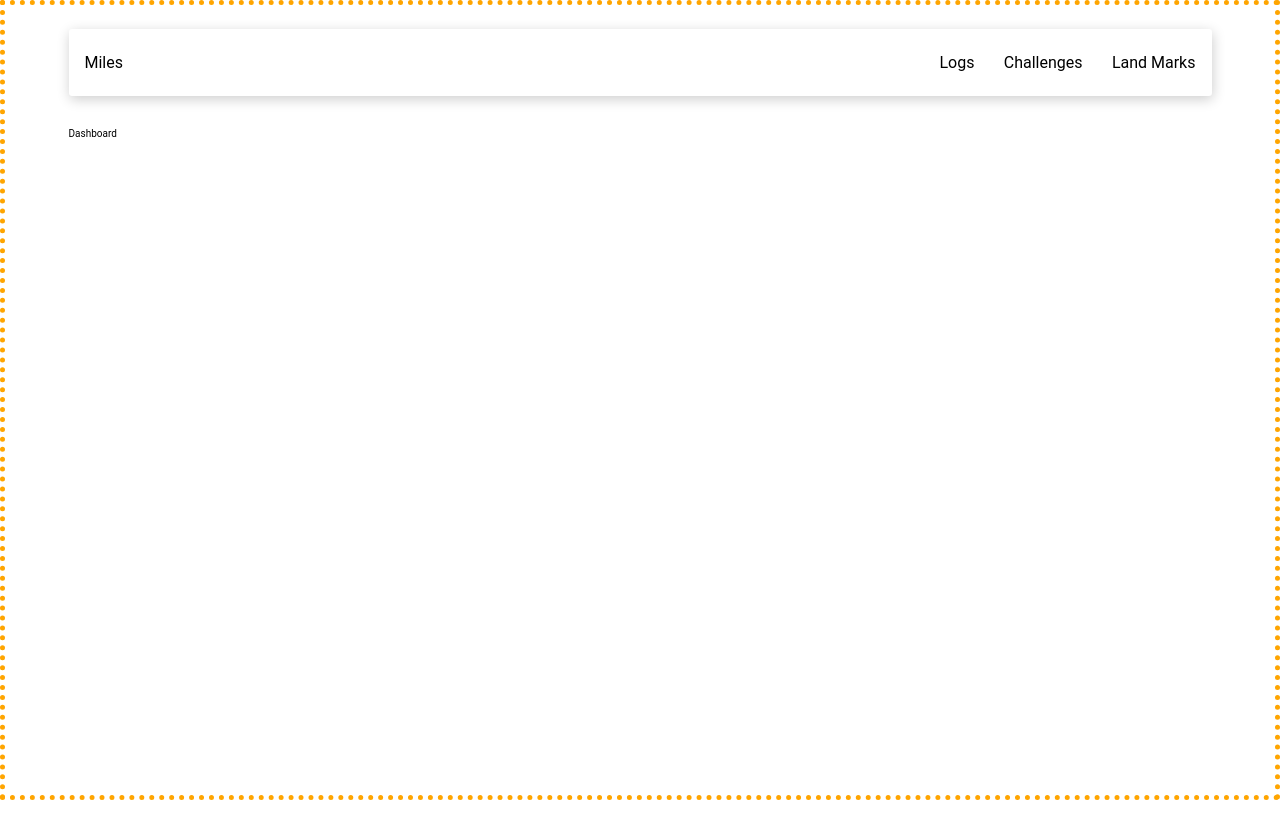
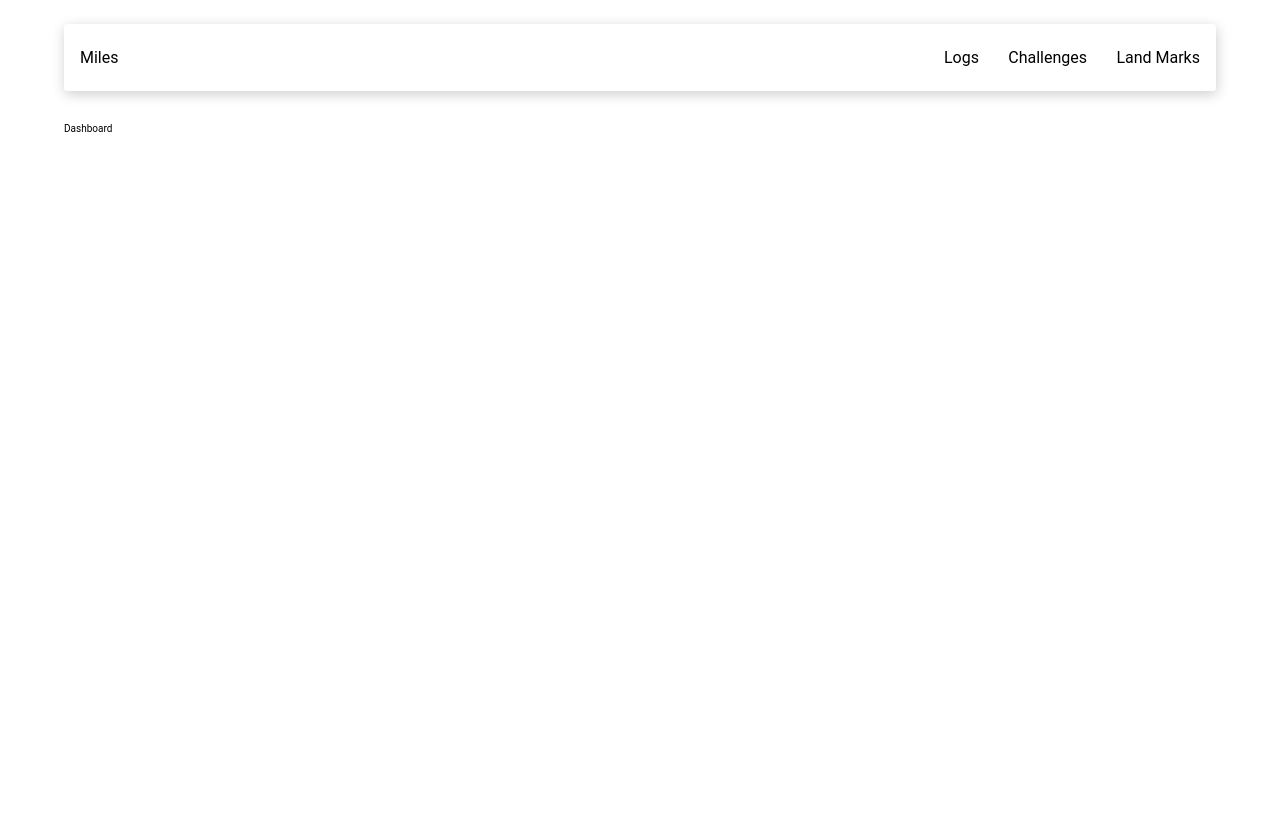
Before and after one commit to Lucidreline/miles, a React (Vite) app: page / in a window 1280 px wide. Before the commit the page ends 800 px from the top, so only its background shows below. Built offline with nearby package versions, Linux system fonts and the light colour scheme.

Commit message:
Removed test styling.

```diff
--- a/src/App.scss
+++ b/src/App.scss
@@ -1,5 +1,4 @@
 .app {
-  border: orange dotted 5px;
   height: 100vh;
 }
 
--- a/src/components/navBar/NavBar.styles.scss
+++ b/src/components/navBar/NavBar.styles.scss
@@ -51,7 +51,6 @@
 
 
                     li a {
-                        color: red;
                         display: inline-block;
                         padding-top: 1.2rem;
 
```
